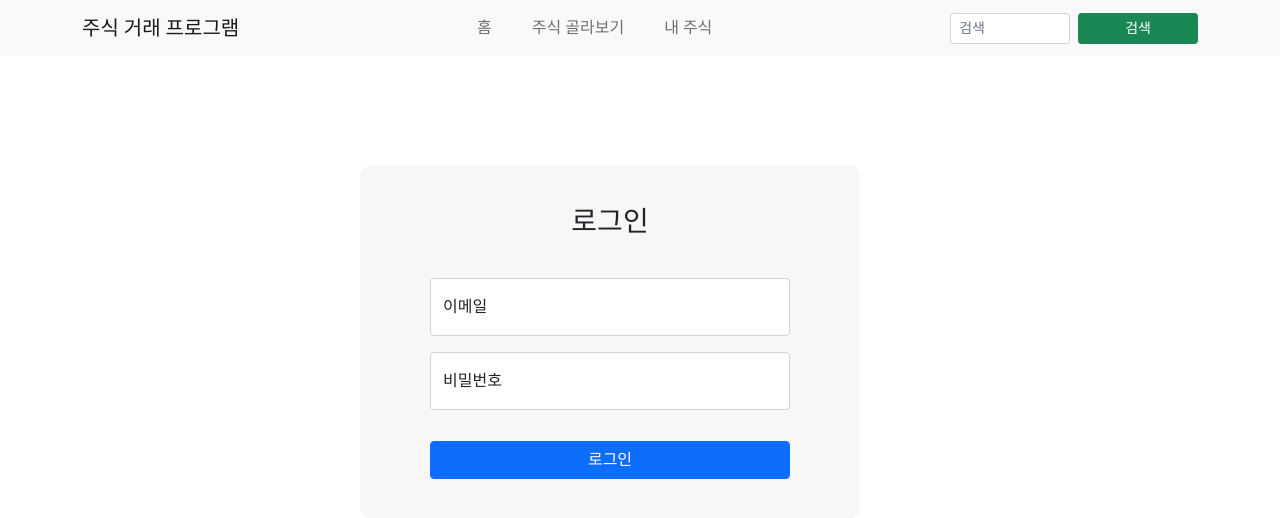
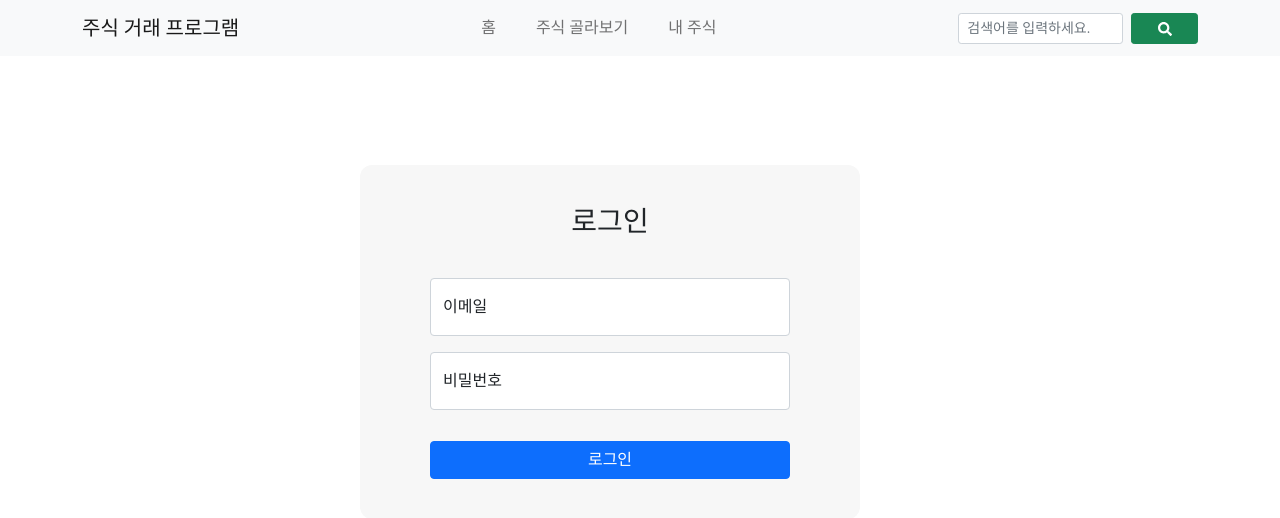
Before and after one commit to jungsom/stock-trading-client, a React (Vite) app: page /login in a window 1280 px wide. Shown: the top 518 px of the page. Built offline with nearby package versions, Linux system fonts and the light colour scheme; a web font is replaced by a local one.

Commit message:
feat: 액세스 토큰 로컬스토리지 저장

```diff
--- a/package.json
+++ b/package.json
@@ -14,6 +14,7 @@
     "react": "^19.0.0",
     "react-bootstrap": "^2.10.9",
     "react-dom": "^19.0.0",
+    "react-icons": "^5.4.0",
     "react-router-dom": "^7.1.5",
     "socket.io-client": "^4.8.1"
   },
--- a/src/component/header.tsx
+++ b/src/component/header.tsx
@@ -2,6 +2,7 @@ import { Button, Form, FormControl } from 'react-bootstrap';
 import Container from 'react-bootstrap/Container';
 import Nav from 'react-bootstrap/Nav';
 import Navbar from 'react-bootstrap/Navbar';
+import { FaSearch } from 'react-icons/fa';
 
 const Header = () => {
   return (
@@ -17,15 +18,18 @@ const Header = () => {
             <Nav.Link href='stock'>주식 골라보기</Nav.Link>
             <Nav.Link href='login'>내 주식</Nav.Link>
           </Nav>
-          <Form className='d-flex'>
+          <Form className='d-flex w-25'>
             <FormControl
               type='search'
-              placeholder='검색'
+              placeholder='검색어를 입력하세요.'
               className='me-2'
               aria-label='Search'
               size='sm'
+              style={{ flex: 6 }}
             />
-            <Button variant='success' size='sm'>검색</Button>
+            <Button variant='success' size='sm' style={{ flex: 2 }}>
+              <FaSearch />
+            </Button>
           </Form>
         </Navbar.Collapse>
       </Container>
--- /dev/null
+++ b/src/helper/token.tsx
@@ -0,0 +1,3 @@
+export const setAccessToken = (token: string) => {
+    localStorage.setItem('access-token', token);
+}
--- a/src/services/UserService.tsx
+++ b/src/services/UserService.tsx
@@ -1,3 +1,4 @@
+import { setAccessToken } from '../helper/token';
 import { Login } from '../interfaces/User';
 
 export const login = async ({ email, password }: Login) => {
@@ -9,9 +10,12 @@ export const login = async ({ email, password }: Login) => {
         headers: {
           'Content-Type': 'application/json'
         },
-        body: JSON.stringify({ email, password })
+        body: JSON.stringify({ email, password }),
+        credentials: 'include'
       }
     );
+
+    setAccessToken(response.headers.get('Authorization') || '');
 
     if (!response.ok) {
       throw new Error('로그인에 실패했습니다.');
```
Also changed, not shown: 1 other file (tests, documents, lock files or other folders).
